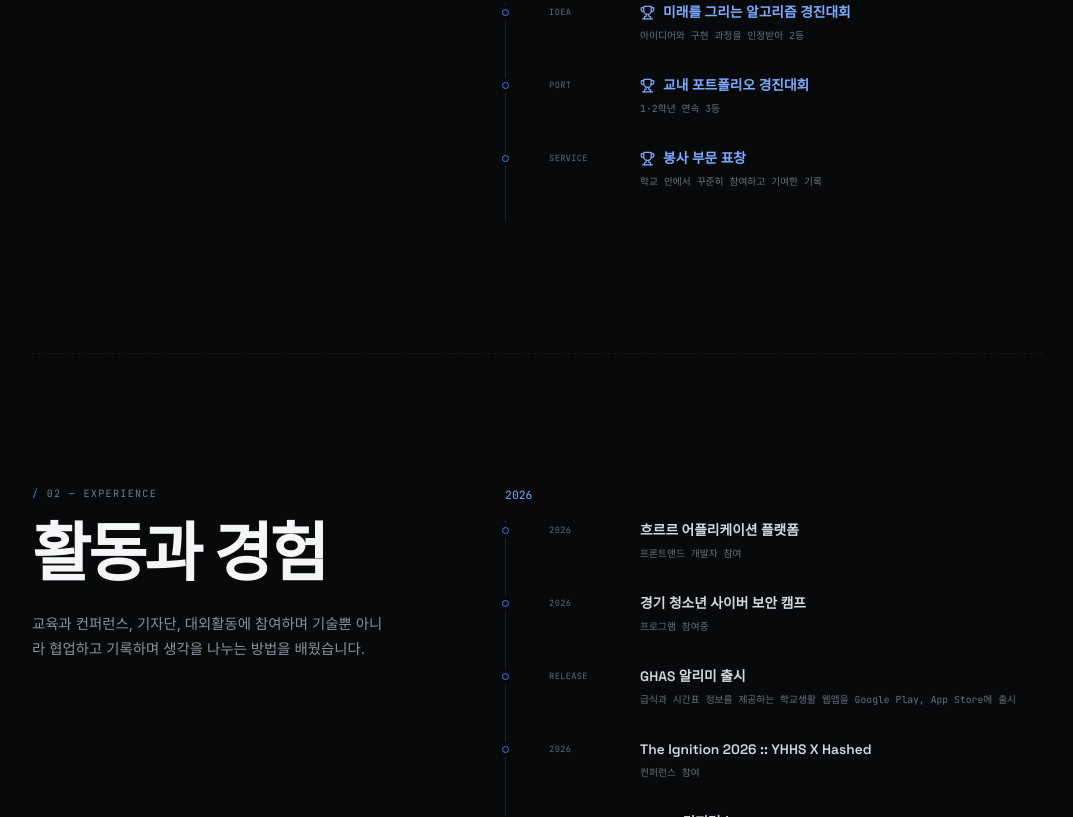
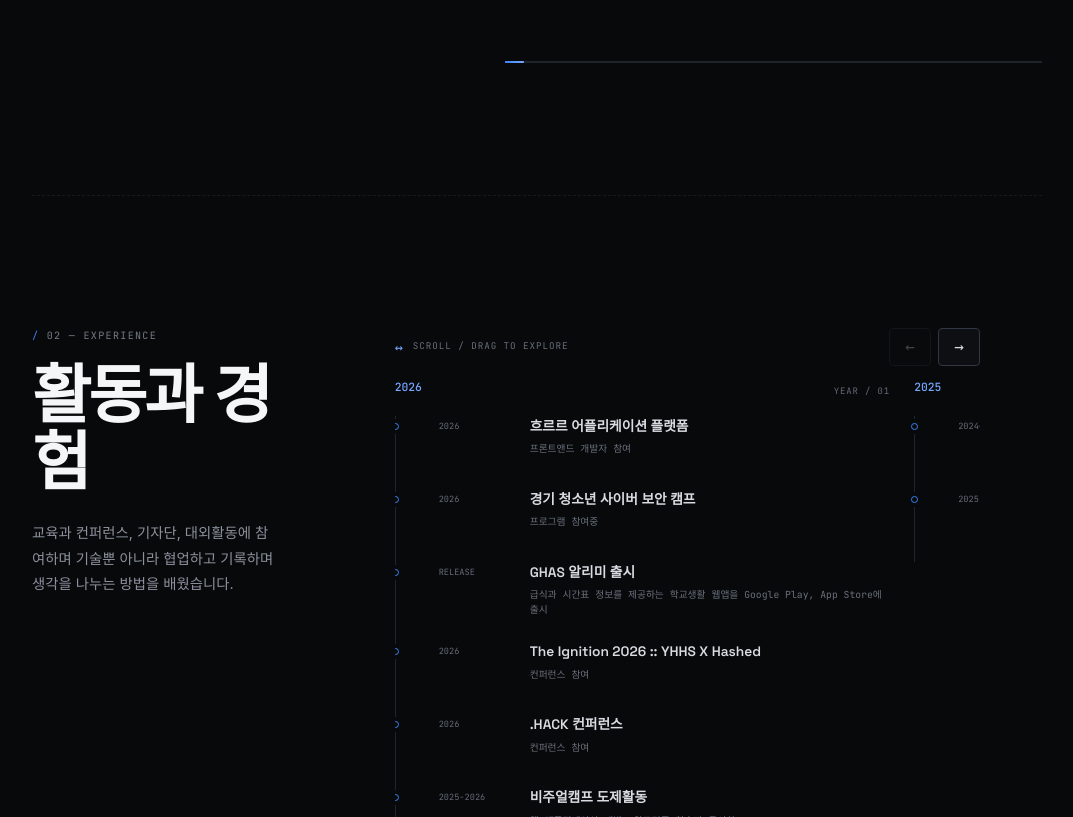
Before and after one commit to luka0116kjh/portfolio-react, a React (Vite) app: page / in a window 1280 px wide. Shown: the part 1783-2600 px from the top of the page, without its empty margins (103-1176 px from the left). Built offline with nearby package versions, Linux system fonts and the light colour scheme; a web font is replaced by a local one.

Commit message:
feat: implement experience carousel for enhanced activity display

```diff
--- a/src/App.css
+++ b/src/App.css
@@ -456,7 +456,201 @@ input {
 }
 
 .activity-section {
+  display: grid;
   border-top-style: dashed;
+}
+
+.activity-section .section-heading {
+  max-width: 590px;
+}
+
+.experience-carousel {
+  min-width: 0;
+}
+
+.experience-toolbar {
+  margin-bottom: 15px;
+  display: flex;
+  align-items: center;
+  justify-content: space-between;
+  gap: 20px;
+}
+
+.experience-toolbar p {
+  margin: 0;
+  display: flex;
+  align-items: center;
+  gap: 9px;
+  color: #666e7b;
+  font-family: var(--mono);
+  font-size: 0.58rem;
+  letter-spacing: 0.1em;
+}
+
+.experience-toolbar p span {
+  color: var(--blue-soft);
+  font-size: 0.85rem;
+}
+
+.experience-controls {
+  display: flex;
+  gap: 7px;
+}
+
+.experience-controls button {
+  width: 42px;
+  height: 38px;
+  border: 1px solid var(--line-bright);
+  border-radius: 4px;
+  background: var(--surface);
+  color: #d8dce4;
+  font-family: var(--mono);
+  cursor: pointer;
+  transition: color 160ms ease, border-color 160ms ease, background 160ms ease;
+}
+
+.experience-controls button:hover:not(:disabled),
+.experience-controls button:focus-visible {
+  border-color: var(--blue);
+  background: #111722;
+  color: white;
+}
+
+.experience-controls button:disabled {
+  opacity: 0.28;
+  cursor: not-allowed;
+}
+
+.experience-track {
+  display: flex;
+  gap: 16px;
+  overflow-x: auto;
+  overscroll-behavior-x: contain;
+  scroll-snap-type: x mandatory;
+  scroll-padding-inline: 1px;
+  padding: 0 48px 18px 0;
+  cursor: grab;
+  scrollbar-width: none;
+  touch-action: pan-x pan-y;
+}
+
+.experience-track::-webkit-scrollbar {
+  display: none;
+}
+
+.experience-track:focus-visible {
+  outline: 1px solid var(--blue);
+  outline-offset: 5px;
+}
+
+.experience-track.is-dragging {
+  cursor: grabbing;
+  scroll-snap-type: none;
+  user-select: none;
+}
+
+.experience-card {
+  flex: 0 0 calc(100% - 34px);
+  min-height: 390px;
+  padding: 0 8px 0 0;
+  scroll-snap-align: start;
+}
+
+.experience-card header {
+  padding-bottom: 17px;
+  display: flex;
+  align-items: flex-start;
+  justify-content: space-between;
+}
+
+.experience-card header span {
+  order: 2;
+  padding-top: 4px;
+  color: #626a77;
+  font-family: var(--mono);
+  font-size: 0.56rem;
+  letter-spacing: 0.1em;
+}
+
+.experience-card header strong {
+  order: 1;
+  color: var(--blue-soft);
+  font-family: var(--mono);
+  font-size: 0.71rem;
+  font-weight: 500;
+  line-height: 1;
+}
+
+.experience-card-items {
+  padding-left: 21px;
+  border-left: 1px solid var(--line);
+}
+
+.experience-card-item {
+  min-height: 73px;
+  padding: 0 0 24px 22px;
+  display: grid;
+  grid-template-columns: 75px 1fr;
+  gap: 16px;
+  position: relative;
+}
+
+.experience-card-item::before {
+  content: '';
+  position: absolute;
+  width: 7px;
+  height: 7px;
+  left: -25px;
+  top: 7px;
+  border: 1px solid var(--blue);
+  border-radius: 50%;
+  background: var(--bg);
+  box-shadow: 0 0 0 4px var(--bg);
+}
+
+.experience-card-item time {
+  padding-top: 4px;
+  color: #646c79;
+  font-family: var(--mono);
+  font-size: 0.54rem;
+}
+
+.experience-card-item h3 {
+  display: flex;
+  align-items: center;
+  gap: 8px;
+  margin: 0;
+  color: #d8dbe1;
+  font-family: var(--display);
+  font-size: 0.86rem;
+  font-weight: 600;
+}
+
+.experience-card-item h3.award-title {
+  color: #7cabff;
+}
+
+.experience-card-item p {
+  margin: 6px 0 0;
+  color: #69717d;
+  font-family: var(--mono);
+  font-size: 0.61rem;
+}
+
+.experience-progress {
+  height: 2px;
+  margin-top: 9px;
+  overflow: hidden;
+  background: var(--line);
+}
+
+.experience-progress span {
+  display: block;
+  width: 100%;
+  height: 100%;
+  transform-origin: left;
+  background: linear-gradient(90deg, var(--blue), var(--blue-soft));
+  transition: transform 80ms linear;
 }
 
 .timeline-group + .timeline-group {
@@ -890,6 +1084,27 @@ footer > a:hover {
     font-size: 2.55rem;
   }
 
+  .experience-carousel {
+    margin-top: 0;
+  }
+
+  .experience-track {
+    gap: 12px;
+    margin-right: -16px;
+    padding-right: 14%;
+  }
+
+  .experience-card {
+    flex-basis: min(85vw, 430px);
+    min-height: 390px;
+    padding: 0 8px 0 0;
+  }
+
+  .experience-card-item {
+    grid-template-columns: 60px 1fr;
+    gap: 11px;
+  }
+
   .project-grid {
     grid-template-columns: 1fr;
   }
--- a/src/App.jsx
+++ b/src/App.jsx
@@ -340,16 +340,135 @@ function Terminal() {
   )
 }
 
-function Timeline({ groups, awards = false }) {
+function ExperienceCarousel({ groups, awards = false, label = '연도별 활동과 경험' }) {
+  const trackRef = useRef(null)
+  const [progress, setProgress] = useState(0)
+  const [canGoBack, setCanGoBack] = useState(false)
+  const [canGoForward, setCanGoForward] = useState(true)
+  const dragState = useRef({ active: false, startX: 0, scrollLeft: 0 })
+
+  const updateScrollState = () => {
+    const track = trackRef.current
+    if (!track) return
+
+    const maxScroll = Math.max(track.scrollWidth - track.clientWidth, 0)
+    const nextProgress = maxScroll ? track.scrollLeft / maxScroll : 0
+    setProgress(nextProgress)
+    setCanGoBack(track.scrollLeft > 2)
+    setCanGoForward(track.scrollLeft < maxScroll - 2)
+  }
+
+  useEffect(() => {
+    const track = trackRef.current
+    if (!track) return undefined
+
+    const resizeObserver = new ResizeObserver(updateScrollState)
+    resizeObserver.observe(track)
+
+    return () => resizeObserver.disconnect()
+  }, [])
+
+  const scrollToCard = (direction) => {
+    const track = trackRef.current
+    if (!track) return
+
+    const card = track.querySelector('.experience-card')
+    const gap = Number.parseFloat(getComputedStyle(track).columnGap) || 16
+    const distance = (card?.getBoundingClientRect().width || track.clientWidth * 0.8) + gap
+    track.scrollBy({ left: direction * distance, behavior: 'smooth' })
+  }
+
+  const handleWheel = (event) => {
+    const track = trackRef.current
+    if (!track || Math.abs(event.deltaX) > Math.abs(event.deltaY)) return
+
+    const maxScroll = track.scrollWidth - track.clientWidth
+    const movingForward = event.deltaY > 0
+    const canMove = movingForward ? track.scrollLeft < maxScroll - 1 : track.scrollLeft > 1
+
+    if (canMove) {
+      event.preventDefault()
+      track.scrollLeft += event.deltaY
+    }
+  }
+
+  const startDrag = (event) => {
+    if (event.pointerType === 'touch') return
+    const track = trackRef.current
+    dragState.current = {
+      active: true,
+      startX: event.clientX,
+      scrollLeft: track.scrollLeft,
+    }
+    track.setPointerCapture(event.pointerId)
+    track.classList.add('is-dragging')
+  }
+
+  const drag = (event) => {
+    if (!dragState.current.active) return
+    event.preventDefault()
+    trackRef.current.scrollLeft =
+      dragState.current.scrollLeft - (event.clientX - dragState.current.startX)
+  }
+
+  const stopDrag = (event) => {
+    const track = trackRef.current
+    if (!dragState.current.active || !track) return
+    dragState.current.active = false
+    if (track.hasPointerCapture(event.pointerId)) track.releasePointerCapture(event.pointerId)
+    track.classList.remove('is-dragging')
+  }
+
   return (
-    <div className="timeline">
-      {groups.map((group) => (
-        <div className="timeline-group" key={group.year}>
-          <div className="timeline-year">{group.year}</div>
-          <div className="timeline-items">
+    <div className="experience-carousel">
+      <div className="experience-toolbar">
+        <p><span aria-hidden="true">↔</span> SCROLL / DRAG TO EXPLORE</p>
+        <div className="experience-controls" aria-label={`${label} 탐색`}>
+          <button
+            type="button"
+            onClick={() => scrollToCard(-1)}
+            disabled={!canGoBack}
+            aria-label="이전 연도 보기"
+          >
+            ←
+          </button>
+          <button
+            type="button"
+            onClick={() => scrollToCard(1)}
+            disabled={!canGoForward}
+            aria-label="다음 연도 보기"
+          >
+            →
+          </button>
+        </div>
+      </div>
+
+      <div
+        className="experience-track"
+        ref={trackRef}
+        onScroll={updateScrollState}
+        onWheel={handleWheel}
+        onPointerDown={startDrag}
+        onPointerMove={drag}
+        onPointerUp={stopDrag}
+        onPointerCancel={stopDrag}
+        onKeyDown={(event) => {
+          if (event.key === 'ArrowLeft') scrollToCard(-1)
+          if (event.key === 'ArrowRight') scrollToCard(1)
+        }}
+        role="region"
+        aria-label={`${label}. 좌우 방향키로 탐색할 수 있습니다.`}
+        tabIndex="0"
+      >
+        {groups.map((group, groupIndex) => (
+          <article className="experience-card" key={group.year}>
+            <header>
+              <span>YEAR / {String(groupIndex + 1).padStart(2, '0')}</span>
+              <strong>{group.year}</strong>
+            </header>
+            <div className="experience-card-items">
               {group.items.map((item) => (
-              <div className="timeline-item" key={`${item.date}-${item.title}`}>
-                <span className="timeline-dot" />
+                <div className="experience-card-item" key={`${item.date}-${item.title}`}>
                   <time>{item.date}</time>
                   <div>
                     <h3 className={item.award ? 'award-title' : ''}>
@@ -361,8 +480,20 @@ function Timeline({ groups, awards = false }) {
                 </div>
               ))}
             </div>
+          </article>
+        ))}
       </div>
-      ))}
+
+      <div
+        className="experience-progress"
+        role="progressbar"
+        aria-label="타임라인 스크롤 진행률"
+        aria-valuemin="0"
+        aria-valuemax="100"
+        aria-valuenow={Math.round(progress * 100)}
+      >
+        <span style={{ transform: `scaleX(${Math.max(progress, 0.035)})` }} />
+      </div>
     </div>
   )
 }
@@ -459,7 +590,11 @@ export default function App() {
             />
           </FadeIn>
           <FadeIn delay={0.08}>
-            <Timeline groups={achievementHistory} awards />
+            <ExperienceCarousel
+              groups={achievementHistory}
+              awards
+              label="수상 및 교내 도전 기록"
+            />
           </FadeIn>
         </section>
 
@@ -472,7 +607,7 @@ export default function App() {
             />
           </FadeIn>
           <FadeIn delay={0.08}>
-            <Timeline groups={activities} />
+            <ExperienceCarousel groups={activities} />
           </FadeIn>
         </section>
 
```
Lines whose indentation alone changed are shown as unchanged.
